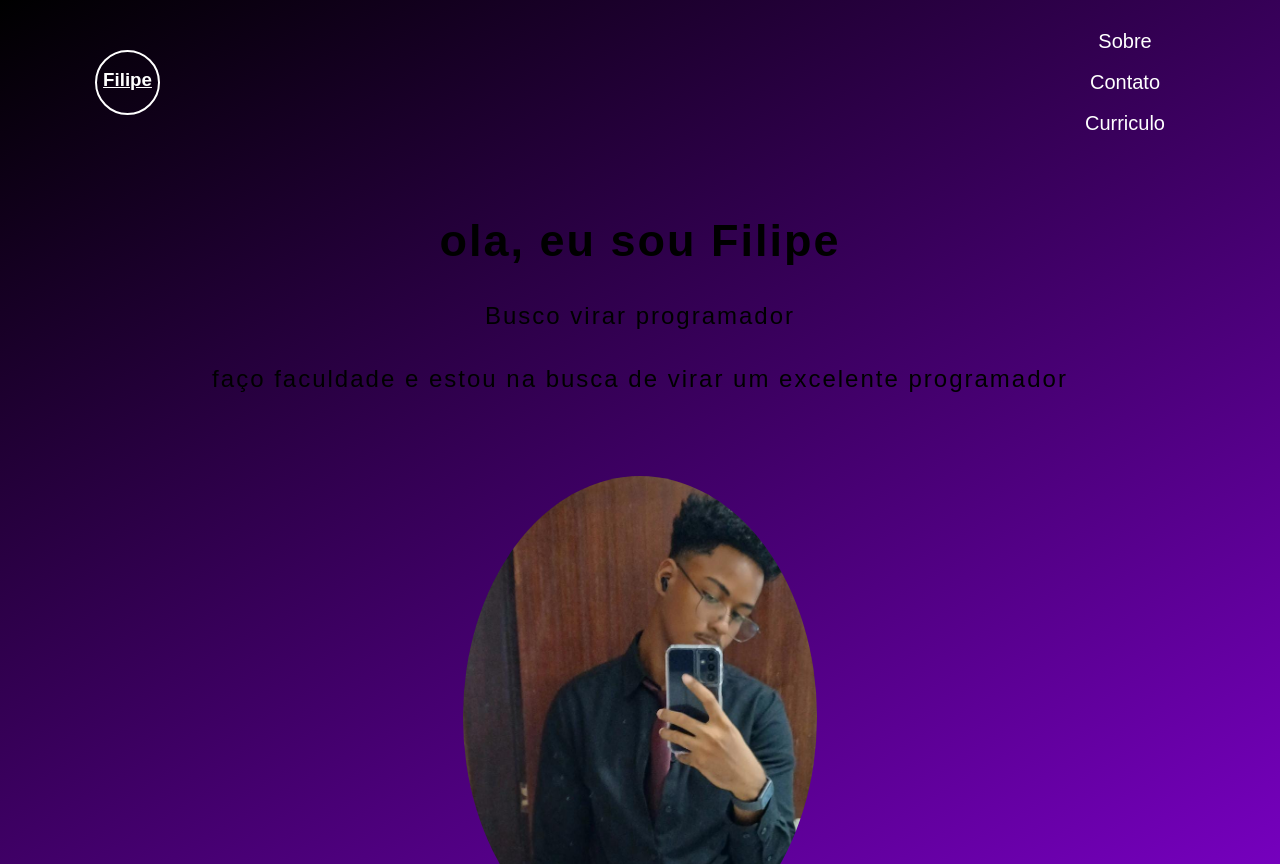
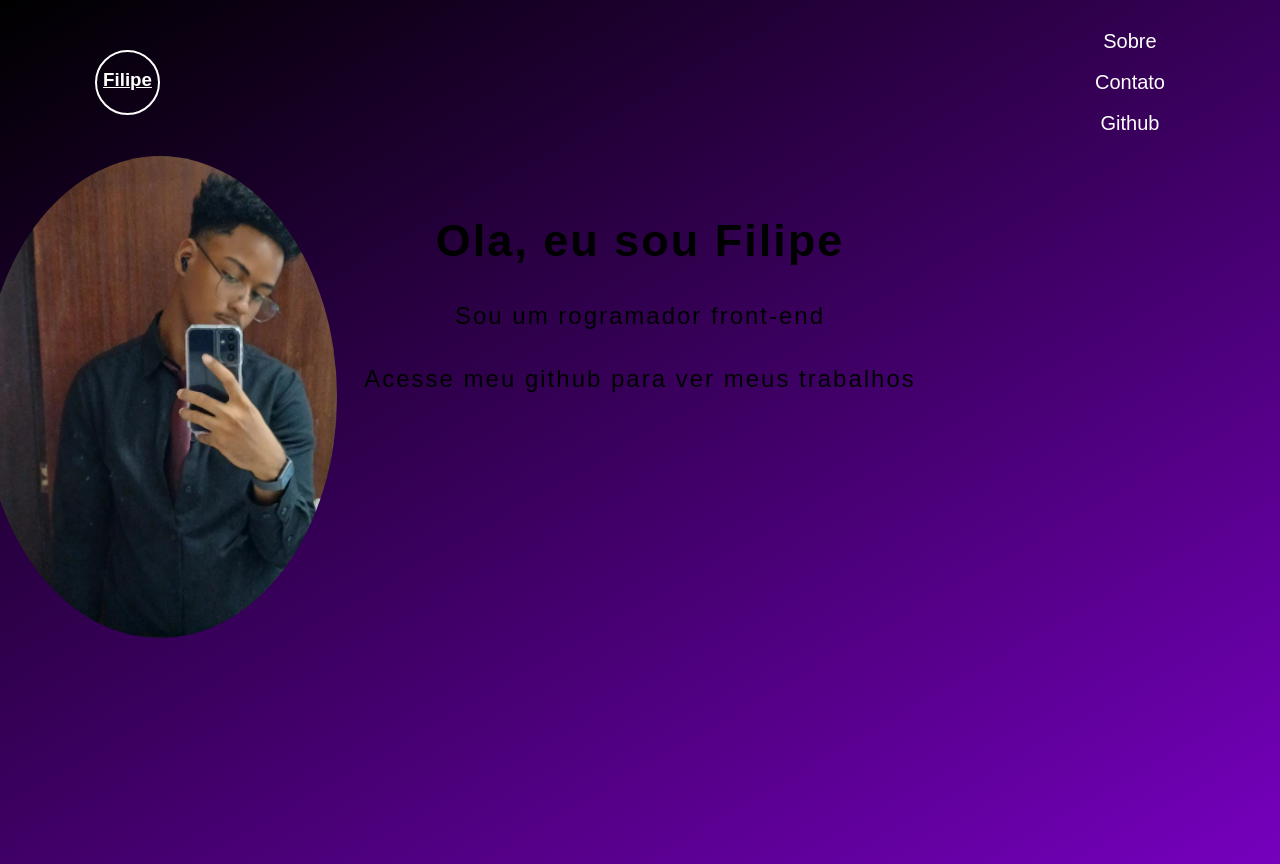
Before and after one commit to Filipelog/portfolio-uj, a plain HTML site: page index.html in a window 1280 px wide. Shown: the top 864 px of the page. Drawn offline with Linux system fonts and the light colour scheme.

Commit message:
segundo comit

```diff
--- a/index.html
+++ b/index.html
@@ -22,16 +22,16 @@
         <div class="menu">
             <ul>
                 <li><a href="https://pt.wikipedia.org/wiki/Bolo">Sobre</a></li> <br>
-                <li><a href="https://www.instagram.com/">Contato</a></li> <br>
-                <li><a href="+">Curriculo</a></li>
+                <li><a href="https://www.instagram.com/filipe_liponso/">Contato</a></li> <br>
+                <li><a href="https://github.com/Filipelog">Github</a></li>
             </ul>
         </div>
     </header>
     <section class="home">
         <div class="informacoes">
-          <h1>ola, eu sou Filipe</h1>
-          <p>Busco virar programador </p>
-          <p>faço faculdade e estou na busca de virar um excelente programador</p>
+          <h1>Ola, eu sou Filipe</h1>
+          <p>Sou um rogramador front-end </p>
+          <p>Acesse meu github para ver meus trabalhos</p>
 
         <div class="container-foto">
           <div class="foto">
--- a/src/css/style.css
+++ b/src/css/style.css
@@ -92,6 +92,9 @@ body{
 .home .container-foto .foto {
 	max-width: 450px;
 	border-radius: 90%;
+	position: relative;
+	right: 30em;
+	bottom: 20em;
 }
 
 .home .container-foto img {
```
